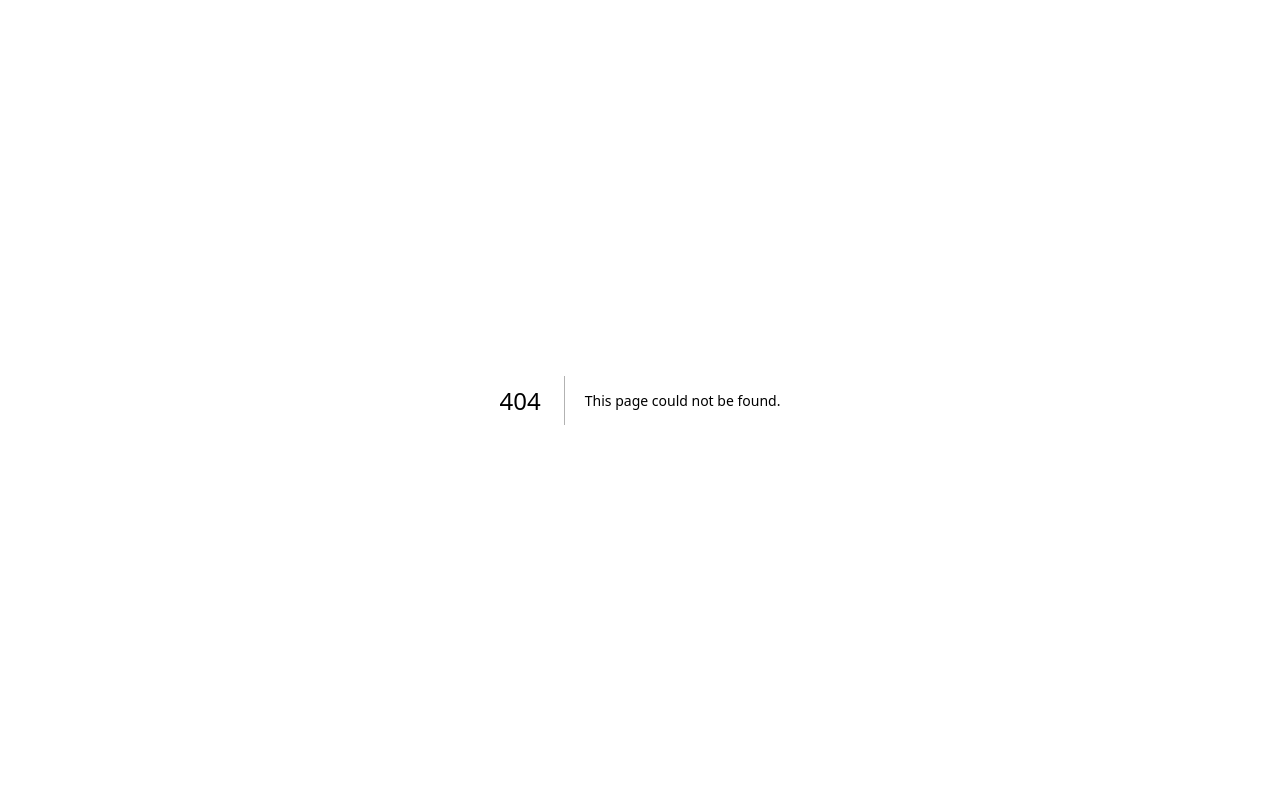
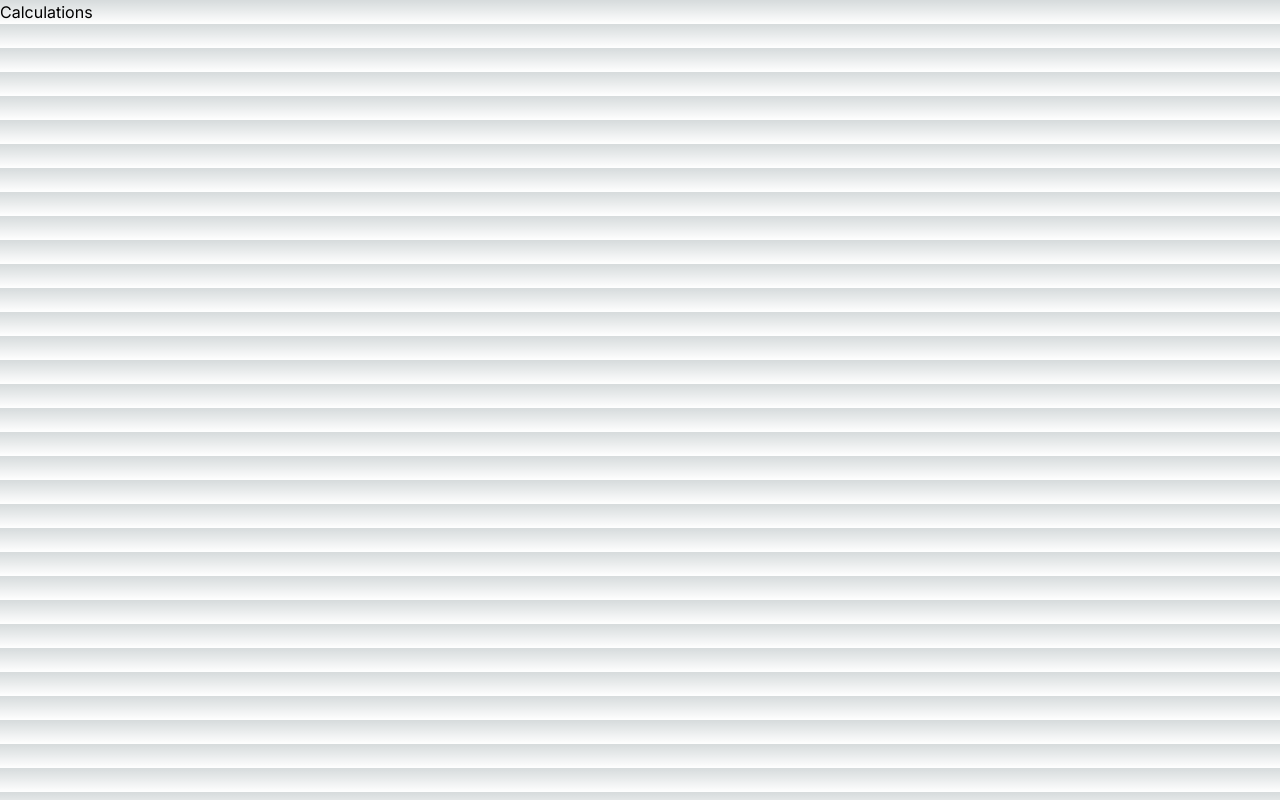
Before and after one commit to The-Coding-Kid/spaceapps2024, a Next.js app in the folder client/: page /calculations in a window 1280 px wide. Before the commit this address had no page. Built offline with nearby package versions, Linux system fonts and the light colour scheme.

Commit message:
quick actions ui bug

```diff
--- /dev/null
+++ b/client/app/calculations/page.js
@@ -0,0 +1,9 @@
+const Calculations = () => {
+    return (
+        <div>
+        <h1>Calculations</h1>
+        </div>
+    );
+}
+
+export default Calculations;
--- a/client/app/components/QuickActions.js
+++ b/client/app/components/QuickActions.js
@@ -15,7 +15,7 @@ const QuickActionItem = ({ src, alt, description }) => {
         initial={{ opacity: 0, x: 20 }}
         animate={{ opacity: isHovered ? 1 : 0, x: isHovered ? 0 : 20 }}
         transition={{ duration: 0.3 }}
-        className="ml-2 bgblur bg-[rgba(255,255,255,0.1)] rounded-md px-2 py-1 text-white text-sm"
+        className="ml-2 bgblur bg-[rgba(255,255,255,0.1)] rounded-md px-2 cursor-pointer py-1 z-40 text-[rbga(255,255,255,0.5)] text-sm"
       >
         {description}
       </motion.div>
```
